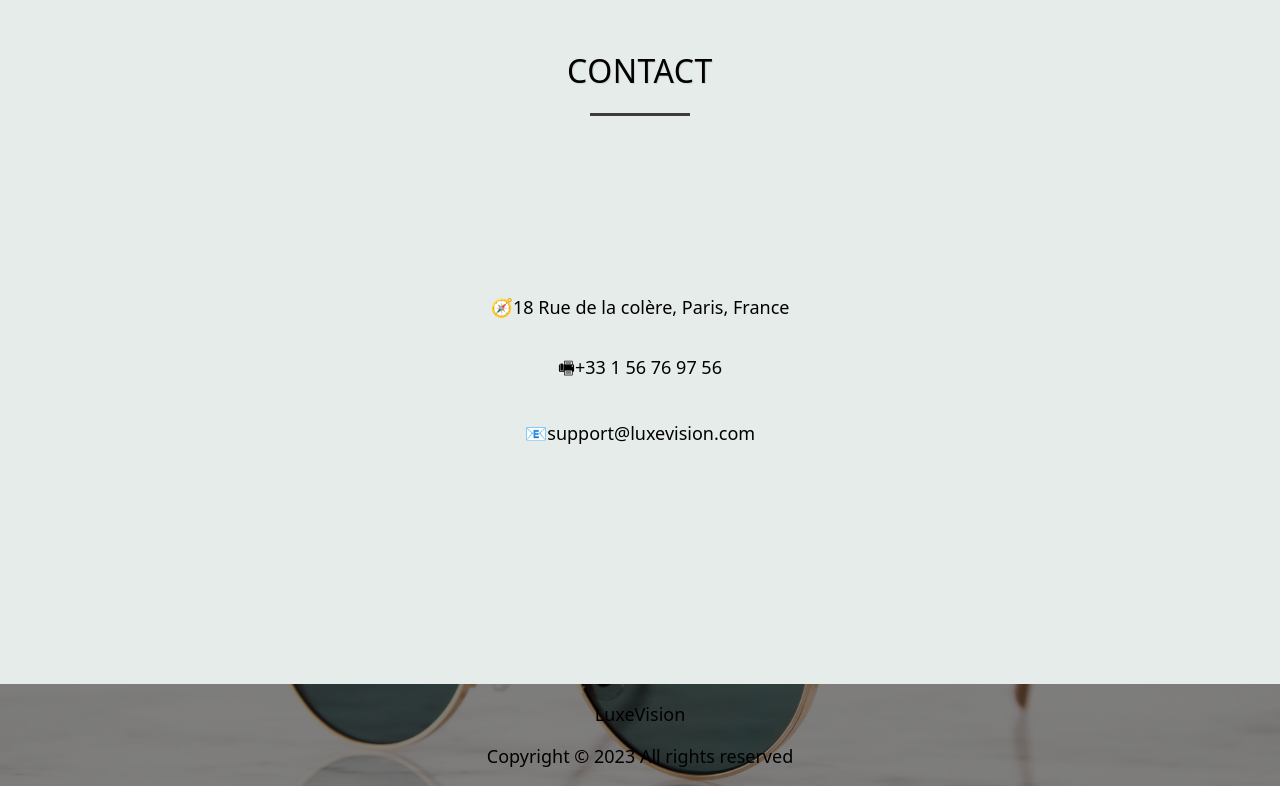
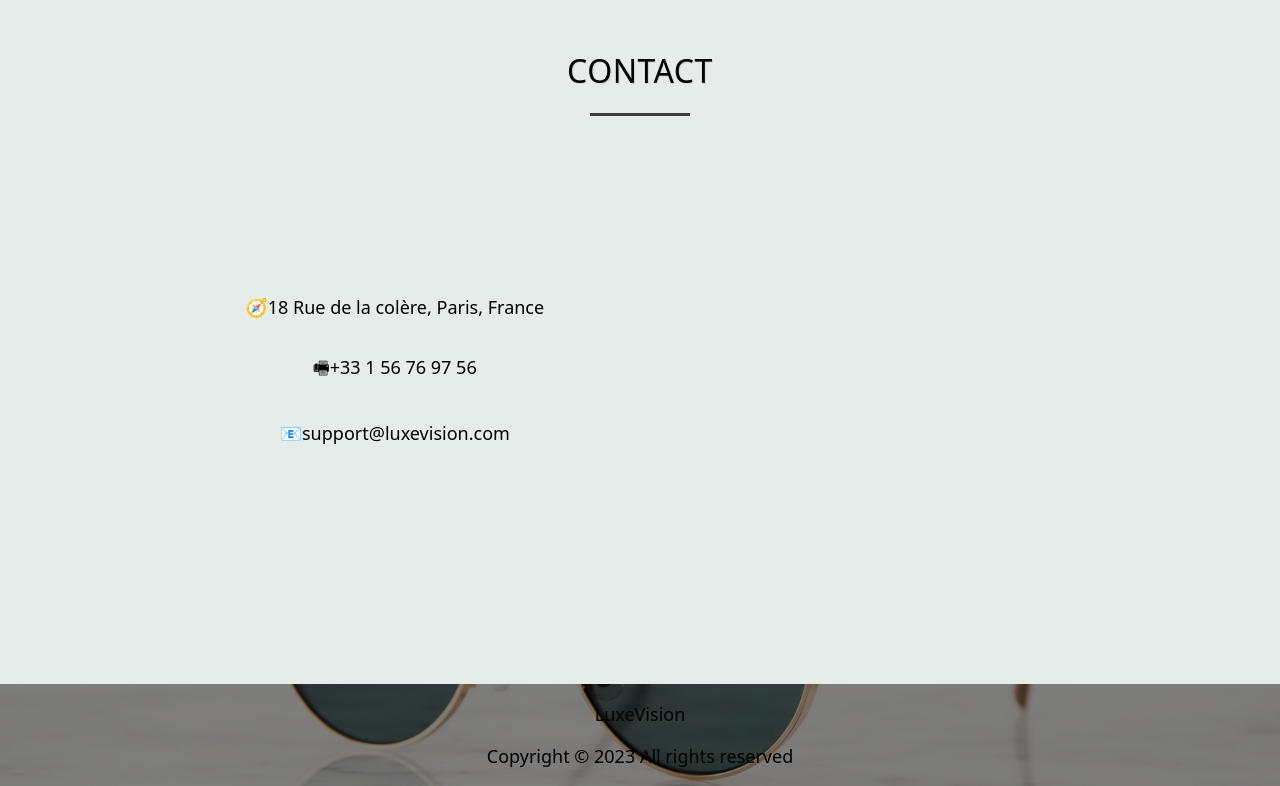
Before and after one commit to aymane-elmarzouki/LuxeVision, a plain HTML site: page index.html in a window 1280 px wide. Shown: the part 1725-2511 px from the top of the page. Drawn offline with Linux system fonts and the light colour scheme; a script that the page names is missing.

Commit message:
Add files via upload

```diff
--- a/index.html
+++ b/index.html
@@ -65,7 +65,7 @@
                 <div class="text-separator center-separator"></div>
             </div>
 
-            <div class="container in-row">
+            <div class="container in-row space-around">
                 <div class="container">
                     <p>🧭18 Rue de la colère, Paris, France</p>
                     <p>🖷+33 1 56 76 97 56</p>
```
